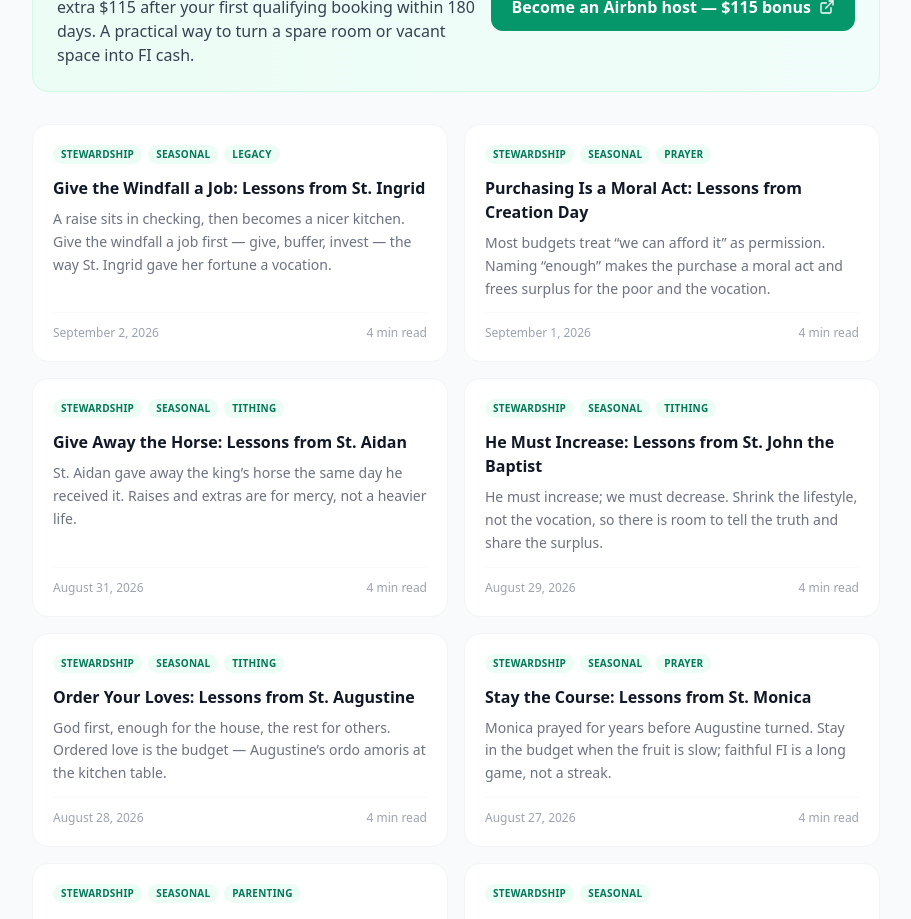
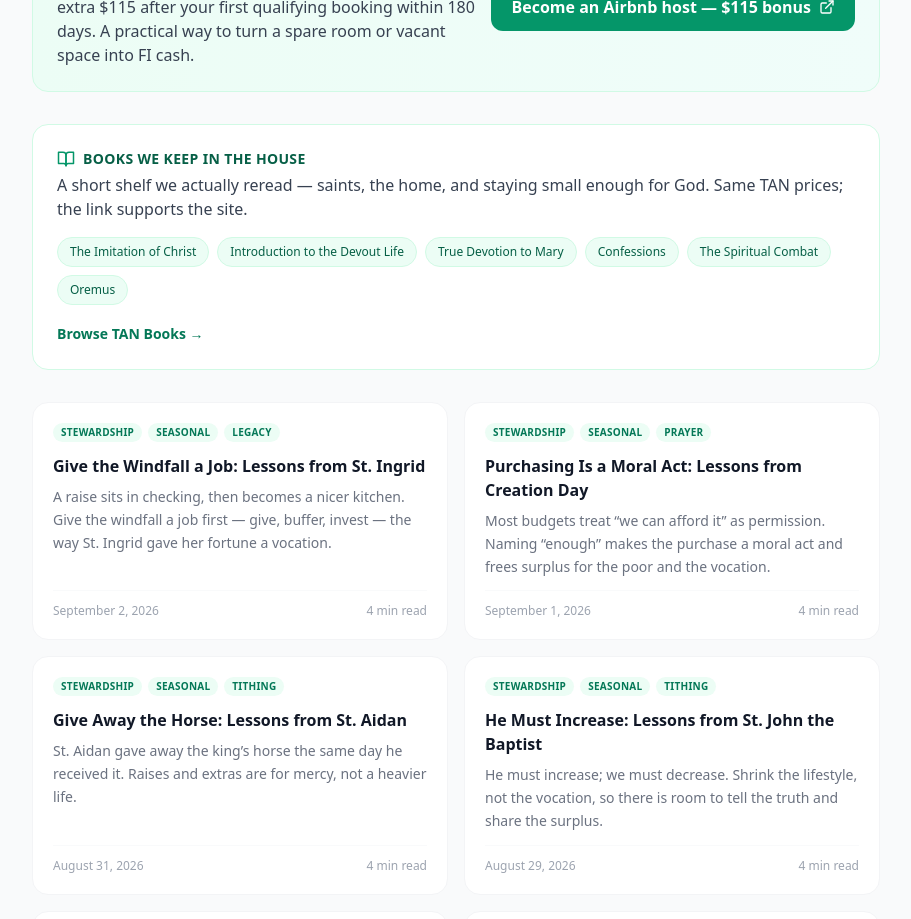
Before and after one commit to daughterpop/super-fi-calc, a React (Vite) app: page /blog in a window 1280 px wide. Shown: the part 820-1739 px from the top of the page, without its empty margins (184-1095 px from the left). Built offline with nearby package versions, Linux system fonts and the light colour scheme.

Commit message:
Wire TAN strip into blog index and post footer

```diff
--- a/src/components/BlogPostFooter.jsx
+++ b/src/components/BlogPostFooter.jsx
@@ -3,15 +3,11 @@ import { Link, useLocation } from 'react-router-dom';
 import { createPortal } from 'react-dom';
 import SiteFooter from './SiteFooter';
 import ReferralCard from './ReferralCard';
+import FavoriteBooksStrip from './FavoriteBooksStrip';
 import { BlogArticleHeader } from './SiteHeader';
 import { getReferral } from '../data/referrals';
 import { getRelatedPosts, PILLAR_LINKS, getPostByPath } from '../data/posts';
 
-/**
- * Puts the shared nav at the top of the document so blog articles match
- * Calculators / Tools / Home. Portaled because this component renders at the
- * end of each post; React context (router) is preserved through the portal.
- */
 function BlogNavPortal() {
   const [el, setEl] = useState(null);
   useLayoutEffect(() => {
@@ -25,28 +21,17 @@ function BlogNavPortal() {
   return createPortal(<BlogArticleHeader />, el);
 }
 
-/**
- * End-of-post CTA with strong internal linking:
- * - Related posts (tag overlap)
- * - Always-visible pillar guides (Why FI / Get Started / Build Margin)
- * - Calculator CTA
- * - Soft referral + subscribe + back to blog
- */
 export default function BlogPostFooter() {
   const { pathname } = useLocation();
   const current = getPostByPath(pathname);
   const related = getRelatedPosts(pathname, 3);
-  // Slot 7 so it usually differs from homepage header (slot 0) and home card (slot 1)
   const postReferral = getReferral({ slot: 7, pool: 'all' });
-
-  // Don't re-list the current page in pillars
   const pillars = PILLAR_LINKS.filter((p) => p.to !== pathname);
 
   return (
     <>
       <BlogNavPortal />
       <div className="mt-12 pt-8 border-t border-gray-200 not-prose space-y-10">
-        {/* Related posts — primary internal linking signal */}
         {related.length > 0 && (
           <div>
             <h3 className="text-sm font-semibold uppercase tracking-wide text-gray-400 mb-3">
@@ -71,7 +56,6 @@ export default function BlogPostFooter() {
           </div>
         )}
 
-        {/* Pillar guides + calculator — hub pages */}
         <div className="rounded-2xl bg-emerald-50/80 border border-emerald-100 p-5 sm:p-6">
           <h3 className="text-sm font-semibold uppercase tracking-wide text-emerald-800 mb-3">
             Core guides
@@ -96,6 +80,8 @@ export default function BlogPostFooter() {
           </Link>
         </div>
 
+        <FavoriteBooksStrip />
+
         {postReferral && <ReferralCard referral={postReferral} />}
 
         <p className="text-gray-600 text-sm sm:text-base leading-relaxed">
--- a/src/pages/BlogIndex.jsx
+++ b/src/pages/BlogIndex.jsx
@@ -6,6 +6,7 @@ import SiteHeader from '../components/SiteHeader';
 import SiteFooter from '../components/SiteFooter';
 import SubscribeForm from '../components/SubscribeForm';
 import ReferralCard from '../components/ReferralCard';
+import FavoriteBooksStrip from '../components/FavoriteBooksStrip';
 import LedgerBand from '../components/LedgerBand';
 import { getReferral } from '../data/referrals';
 
@@ -110,6 +111,10 @@ export default function BlogIndex() {
           </div>
         )}
 
+        <div className="mb-8">
+          <FavoriteBooksStrip />
+        </div>
+
         {filteredPosts.length > 0 ? (
           <div className="grid grid-cols-1 sm:grid-cols-2 gap-4 mb-8">
             {filteredPosts.map((post) => (
```
